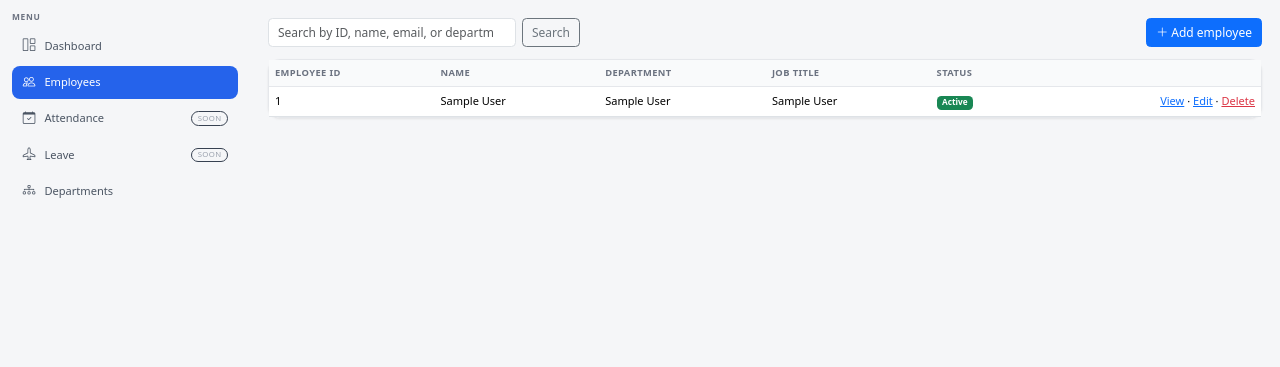
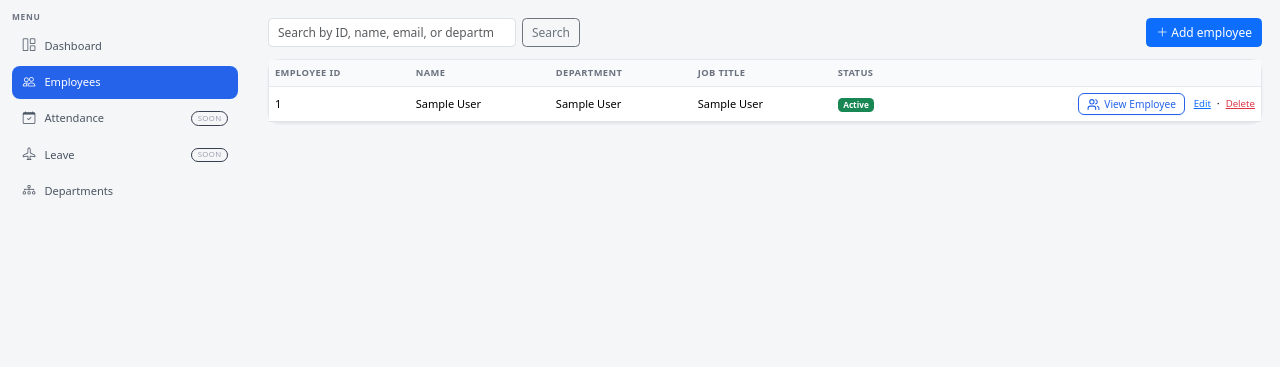
Before and after one commit to rasheeda06/hrms, a Django app: page /employees/ in a window 1280 px wide. Shown: the part 53-420 px from the top of the page. Run offline with Django 5.2, Linux system fonts and the light colour scheme; a user stored in the database is signed in; tables that the repository leaves empty hold one stand-in row (values such as "Sample post").

Commit message:
Update View Employee buttons with modern blue outline style on both Employees and Departments pages

```diff
--- a/static/css/dashboard.css
+++ b/static/css/dashboard.css
@@ -514,51 +514,61 @@ body.sidebar-collapsed .hrms-logout:hover {
   font-size: 0.92rem;
 }
 
-/* Department "View Employees" action button */
-.hrms-btn-view-dept {
-  display: inline-flex;
-  align-items: center;
-  justify-content: center;
-  gap: 0.35rem;
-  padding: 0.28rem 0.65rem;
-  font-size: 0.85rem;
-  font-weight: 500;
-  line-height: 1.25;
-  color: #2563eb;
-  background-color: transparent;
-  border: 1px solid #2563eb;
-  border-radius: 6px;
+/* Department & Employee action buttons */
+.hrms-btn-view-dept,
+.hrms-btn-view-emp,
+.btn.btn-outline-primary.hrms-btn-view-dept,
+.btn.btn-outline-primary.hrms-btn-view-emp {
+  display: inline-flex !important;
+  align-items: center !important;
+  justify-content: center !important;
+  gap: 0.35rem !important;
+  padding: 0.28rem 0.65rem !important;
+  font-size: 0.85rem !important;
+  font-weight: 500 !important;
+  line-height: 1.25 !important;
+  color: #2563eb !important;
+  background-color: transparent !important;
+  border: 1px solid #2563eb !important;
+  border-radius: 6px !important;
   text-decoration: none !important;
-  white-space: nowrap;
-  transition: background-color 0.18s ease, color 0.18s ease, border-color 0.18s ease, box-shadow 0.18s ease, transform 0.18s ease;
-  box-shadow: 0 1px 2px rgba(37, 99, 235, 0.05);
+  white-space: nowrap !important;
+  transition: background-color 0.18s ease, color 0.18s ease, border-color 0.18s ease, box-shadow 0.18s ease, transform 0.18s ease !important;
+  box-shadow: 0 1px 2px rgba(37, 99, 235, 0.08) !important;
 }
 
-.hrms-btn-view-dept svg {
-  flex-shrink: 0;
-  transition: transform 0.18s ease;
+.hrms-btn-view-dept svg,
+.hrms-btn-view-emp svg {
+  flex-shrink: 0 !important;
+  transition: transform 0.18s ease !important;
 }
 
-.hrms-btn-view-dept:hover {
+.hrms-btn-view-dept:hover,
+.hrms-btn-view-emp:hover,
+.btn.btn-outline-primary.hrms-btn-view-dept:hover,
+.btn.btn-outline-primary.hrms-btn-view-emp:hover {
   color: #ffffff !important;
   background-color: #2563eb !important;
   border-color: #2563eb !important;
-  box-shadow: 0 2px 6px rgba(37, 99, 235, 0.25);
-  transform: translateY(-1px);
+  box-shadow: 0 2px 6px rgba(37, 99, 235, 0.28) !important;
+  transform: translateY(-1px) !important;
 }
 
-.hrms-btn-view-dept:hover svg {
-  transform: scale(1.08);
+.hrms-btn-view-dept:hover svg,
+.hrms-btn-view-emp:hover svg {
+  transform: scale(1.08) !important;
 }
 
-.hrms-btn-view-dept:active {
-  transform: translateY(0);
-  box-shadow: none;
+.hrms-btn-view-dept:active,
+.hrms-btn-view-emp:active {
+  transform: translateY(0) !important;
+  box-shadow: none !important;
 }
 
-.hrms-btn-view-dept:focus-visible {
-  outline: 2px solid rgba(37, 99, 235, 0.4);
-  outline-offset: 2px;
+.hrms-btn-view-dept:focus-visible,
+.hrms-btn-view-emp:focus-visible {
+  outline: 2px solid rgba(37, 99, 235, 0.4) !important;
+  outline-offset: 2px !important;
 }
 
 .hrms-empty {
--- a/templates/base.html
+++ b/templates/base.html
@@ -17,7 +17,7 @@
   </script>
   <link href="https://cdn.jsdelivr.net/npm/bootstrap@5.3.3/dist/css/bootstrap.min.css" rel="stylesheet">
   <link href="https://cdn.jsdelivr.net/npm/bootstrap-icons@1.11.3/font/bootstrap-icons.min.css" rel="stylesheet">
-  <link href="{% static 'css/dashboard.css' %}?v=20261013_v3" rel="stylesheet">
+  <link href="{% static 'css/dashboard.css' %}?v=20261013_v4" rel="stylesheet">
   <style>
     /* Application font-size: 12px */
     html {
@@ -39,46 +39,56 @@
       box-shadow: none !important;
     }
 
-    /* Department "View Employees" action button */
-    .hrms-btn-view-dept {
-      display: inline-flex;
-      align-items: center;
-      justify-content: center;
-      gap: 0.35rem;
-      padding: 0.28rem 0.65rem;
-      font-size: 0.85rem;
-      font-weight: 500;
-      line-height: 1.25;
-      color: #2563eb;
-      background-color: transparent;
-      border: 1px solid #2563eb;
-      border-radius: 6px;
+    /* Department & Employee action buttons */
+    .hrms-btn-view-dept,
+    .hrms-btn-view-emp,
+    .btn.btn-outline-primary.hrms-btn-view-dept,
+    .btn.btn-outline-primary.hrms-btn-view-emp {
+      display: inline-flex !important;
+      align-items: center !important;
+      justify-content: center !important;
+      gap: 0.35rem !important;
+      padding: 0.28rem 0.65rem !important;
+      font-size: 0.85rem !important;
+      font-weight: 500 !important;
+      line-height: 1.25 !important;
+      color: #2563eb !important;
+      background-color: transparent !important;
+      border: 1px solid #2563eb !important;
+      border-radius: 6px !important;
       text-decoration: none !important;
-      white-space: nowrap;
-      transition: background-color 0.18s ease, color 0.18s ease, border-color 0.18s ease, box-shadow 0.18s ease, transform 0.18s ease;
-      box-shadow: 0 1px 2px rgba(37, 99, 235, 0.05);
+      white-space: nowrap !important;
+      transition: background-color 0.18s ease, color 0.18s ease, border-color 0.18s ease, box-shadow 0.18s ease, transform 0.18s ease !important;
+      box-shadow: 0 1px 2px rgba(37, 99, 235, 0.08) !important;
     }
-    .hrms-btn-view-dept svg {
-      flex-shrink: 0;
-      transition: transform 0.18s ease;
+    .hrms-btn-view-dept svg,
+    .hrms-btn-view-emp svg {
+      flex-shrink: 0 !important;
+      transition: transform 0.18s ease !important;
     }
-    .hrms-btn-view-dept:hover {
+    .hrms-btn-view-dept:hover,
+    .hrms-btn-view-emp:hover,
+    .btn.btn-outline-primary.hrms-btn-view-dept:hover,
+    .btn.btn-outline-primary.hrms-btn-view-emp:hover {
       color: #ffffff !important;
       background-color: #2563eb !important;
       border-color: #2563eb !important;
-      box-shadow: 0 2px 6px rgba(37, 99, 235, 0.25);
-      transform: translateY(-1px);
+      box-shadow: 0 2px 6px rgba(37, 99, 235, 0.28) !important;
+      transform: translateY(-1px) !important;
     }
-    .hrms-btn-view-dept:hover svg {
-      transform: scale(1.08);
+    .hrms-btn-view-dept:hover svg,
+    .hrms-btn-view-emp:hover svg {
+      transform: scale(1.08) !important;
     }
-    .hrms-btn-view-dept:active {
-      transform: translateY(0);
-      box-shadow: none;
+    .hrms-btn-view-dept:active,
+    .hrms-btn-view-emp:active {
+      transform: translateY(0) !important;
+      box-shadow: none !important;
     }
-    .hrms-btn-view-dept:focus-visible {
-      outline: 2px solid rgba(37, 99, 235, 0.4);
-      outline-offset: 2px;
+    .hrms-btn-view-dept:focus-visible,
+    .hrms-btn-view-emp:focus-visible {
+      outline: 2px solid rgba(37, 99, 235, 0.4) !important;
+      outline-offset: 2px !important;
     }
 
     /* Instant dark theme overrides */
--- a/templates/employees/departments.html
+++ b/templates/employees/departments.html
@@ -26,7 +26,7 @@
                   <td>{{ department.name }}</td>
                   <td>{{ department.headcount }}</td>
                   <td class="text-end text-nowrap">
-                    <a href="{% url 'employees:list' %}?department={{ department.pk }}" class="btn btn-sm hrms-btn-view-dept" title="View employees in {{ department.name }}">
+                    <a href="{% url 'employees:list' %}?department={{ department.pk }}" class="btn btn-sm btn-outline-primary hrms-btn-view-dept" title="View employees in {{ department.name }}">
                       <svg class="lucide lucide-users" xmlns="http://www.w3.org/2000/svg" width="13" height="13" viewBox="0 0 24 24" fill="none" stroke="currentColor" stroke-width="2" stroke-linecap="round" stroke-linejoin="round" aria-hidden="true">
                         <path d="M16 21v-2a4 4 0 0 0-4-4H6a4 4 0 0 0-4 4v2"/>
                         <circle cx="9" cy="7" r="4"/>
--- a/templates/employees/list.html
+++ b/templates/employees/list.html
@@ -56,11 +56,18 @@
                 {% endif %}
               </td>
               <td class="text-nowrap text-end">
-                <a href="{% url 'employees:detail' employee.pk %}">View</a>
+                <a href="{% url 'employees:detail' employee.pk %}" class="btn btn-sm btn-outline-primary hrms-btn-view-emp me-2" title="View details for {{ employee.full_name }}">
+                  <svg class="lucide lucide-users" xmlns="http://www.w3.org/2000/svg" width="13" height="13" viewBox="0 0 24 24" fill="none" stroke="currentColor" stroke-width="2" stroke-linecap="round" stroke-linejoin="round" aria-hidden="true">
+                    <path d="M16 21v-2a4 4 0 0 0-4-4H6a4 4 0 0 0-4 4v2"/>
+                    <circle cx="9" cy="7" r="4"/>
+                    <path d="M22 21v-2a4 4 0 0 0-3-3.87"/>
+                    <path d="M16 3.13a4 4 0 0 1 0 7.75"/>
+                  </svg>
+                  <span>View Employee</span>
+                </a>
+                <a class="small me-1" href="{% url 'employees:edit' employee.pk %}">Edit</a>
                 ·
-                <a href="{% url 'employees:edit' employee.pk %}">Edit</a>
-                ·
-                <a class="text-danger" href="{% url 'employees:delete' employee.pk %}">Delete</a>
+                <a class="small text-danger ms-1" href="{% url 'employees:delete' employee.pk %}">Delete</a>
               </td>
             </tr>
           {% empty %}
```
Also changed, not shown: other parts of static/css/dashboard.css (+22 -8 lines), other parts of templates/base.html (+22 -8 lines), employees/tests.py (+10 -0 lines).
